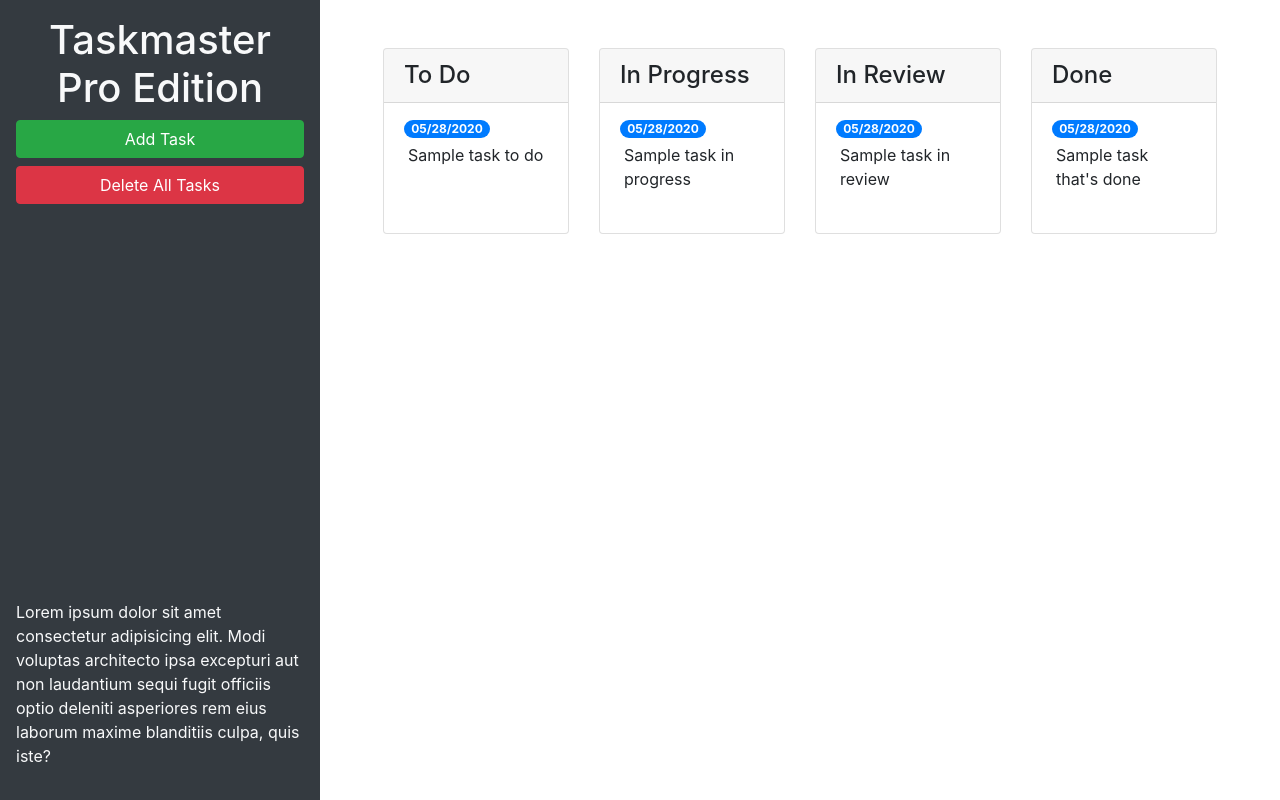
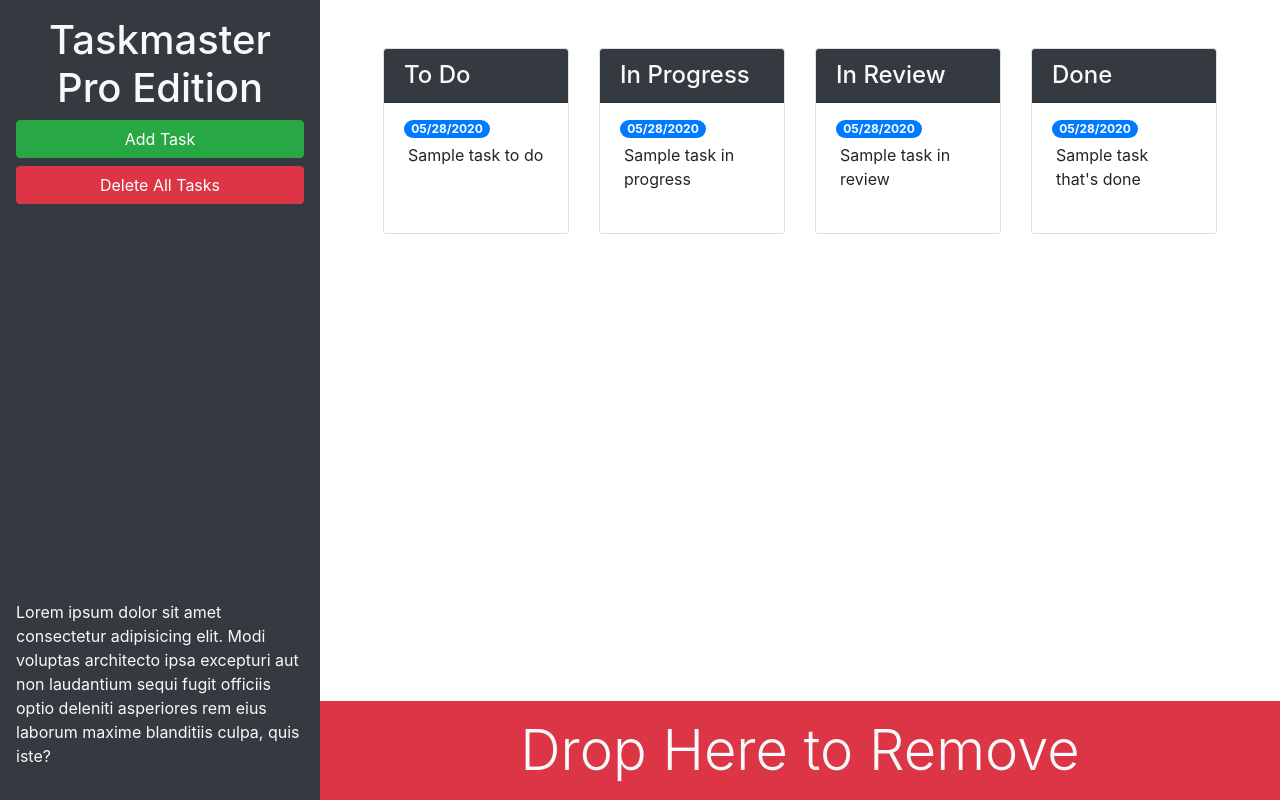
Before and after one commit to sharee-k/taskmaster-pro, a plain HTML site: page index.html in a window 1280 px wide. Drawn offline with nearby package versions, Linux system fonts and the light colour scheme.

Commit message:
trash area created

```diff
--- a/index.html
+++ b/index.html
@@ -13,21 +13,21 @@
 <body>
 
   <div class="row min-vh-100 no-gutters">
-    <header class="col-12 col-lg-3 bg-dark text-light d-flex flex-column p-4 p-lg-3">
+    <header class="col-12 col-lg-3 bg-dark text-light sticky-top d-flex flex-column p-4 p-lg-3">
       <h1 class="text-center">Taskmaster Pro Edition</h1>
       <button id="create-task" class="btn btn-block btn-success" data-toggle="modal" data-target="#task-form-modal">Add
         Task</button>
       <button id="remove-tasks" class="btn btn-block btn-danger">Delete All Tasks</button>
-      <p class="mt-auto">Lorem ipsum dolor sit amet consectetur adipisicing elit. Modi voluptas architecto ipsa
+      <p class="mt-auto d-none d-lg-block">Lorem ipsum dolor sit amet consectetur adipisicing elit. Modi voluptas architecto ipsa
         excepturi aut non
         laudantium sequi fugit officiis optio deleniti asperiores rem eius laborum maxime blanditiis culpa, quis iste?
       </p>
     </header>
-    <main class="col-12 col-lg-9">
+    <main class="col-12 col-lg-9 d-flex flex-column">
       <div class="m-5 row justify-content-around">
         <div class="col-12 col-md-6 col-xl-3 mb-3">
           <div class="card">
-            <h4 class="card-header">
+            <h4 class="card-header bg-dark text-light">
               To Do
             </h4>
             <ul id="list-toDo" class="list-group list-group-flush">
@@ -40,7 +40,7 @@
         </div>
         <div class="col-12 col-md-6 col-xl-3 mb-3">
           <div class="card">
-            <h4 class="card-header">
+            <h4 class="card-header bg-dark text-light">
               In Progress
             </h4>
             <ul id="list-inProgress" class="list-group list-group-flush">
@@ -53,7 +53,7 @@
         </div>
         <div class="col-12 col-md-6 col-xl-3 mb-3">
           <div class="card">
-            <h4 class="card-header">
+            <h4 class="card-header bg-dark text-light">
               In Review
             </h4>
             <ul id="list-inReview" class="list-group list-group-flush">
@@ -66,7 +66,7 @@
         </div>
         <div class="col-12 col-md-6 col-xl-3 mb-3">
           <div class="card">
-            <h4 class="card-header">
+            <h4 class="card-header bg-dark text-light">
               Done
             </h4>
             <ul id="list-done" class="list-group list-group-flush">
@@ -76,6 +76,11 @@
               </li>
             </ul>
           </div>
+        </div>
+      </div>
+      <div class="mt-auto" id="trash">
+        <div class="w-100 bg-danger p-3 text-center text-light display-4">
+          Drop Here to Remove
         </div>
       </div>
     </main>
```
